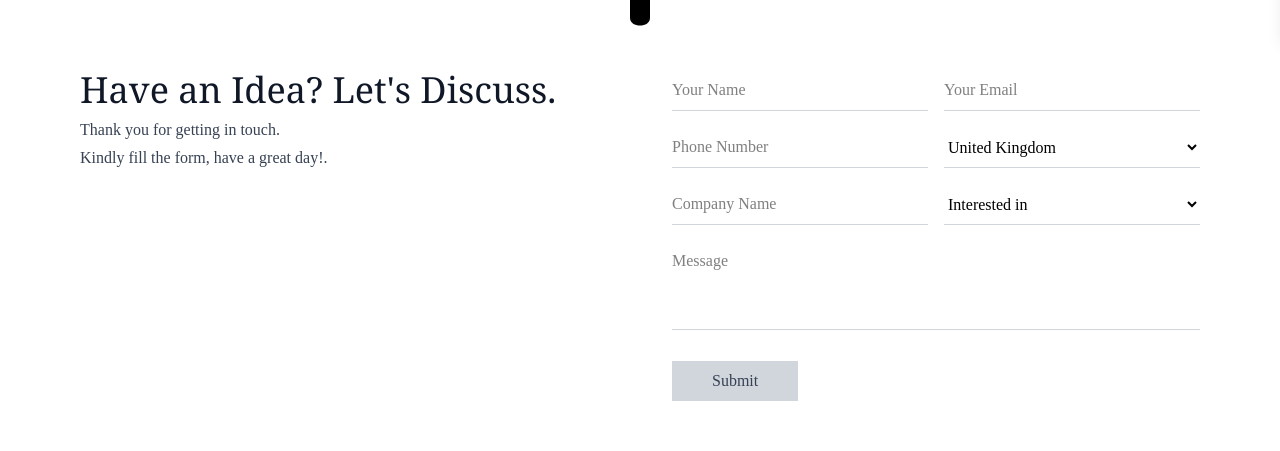
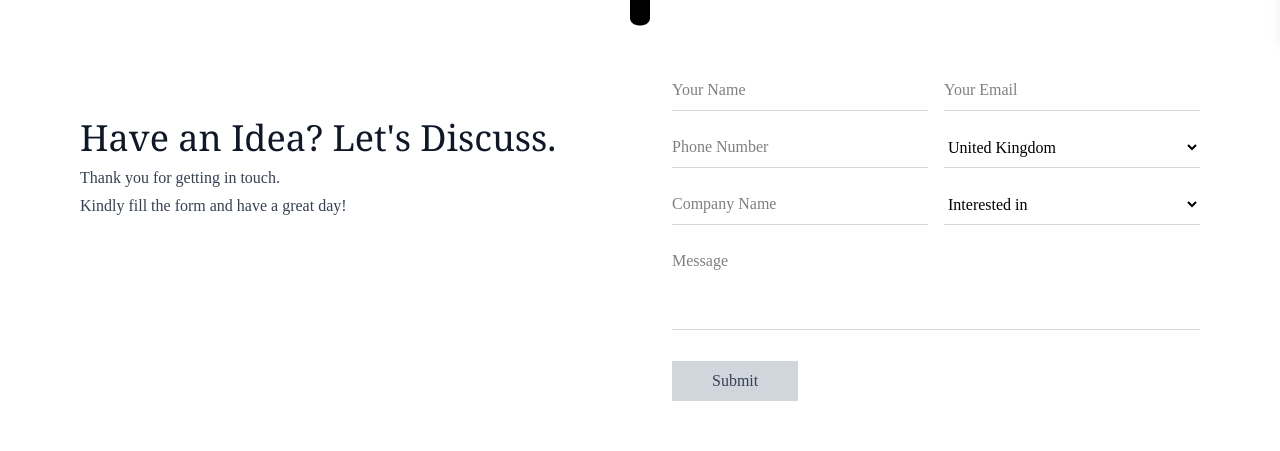
Before and after one commit to RDRishabh/curtains-and-more-re, a React (Vite) app: page /contact in a window 1280 px wide. Shown: the part 762-1213 px from the top of the page. Built offline with nearby package versions, Linux system fonts and the light colour scheme; a web font is replaced by a local one.

Commit message:
updating

```diff
--- a/src/components/ContactForm.jsx
+++ b/src/components/ContactForm.jsx
@@ -76,11 +76,11 @@ export default function ContactForm({ id }) {
       </div>
 
       <div className="flex flex-col md:flex-row gap-8 md:gap-16 mt-12">
-        <div className="w-full md:w-1/2">
+        <div className="w-full md:w-1/2 md:mt-12">
           <h2 className="text-4xl font-serif mb-2 text-gray-900">Have an Idea? Let's Discuss.</h2>
           {/* <h3 className="text-4xl font-serif mb-6 text-gray-900">Let's Discuss.</h3> */}
           <p className="text-gray-700 mb-1">Thank you for getting in touch.</p>
-          <p className="text-gray-700 mb-1">Kindly fill the form, have a great day!.</p>
+          <p className="text-gray-700 mb-1">Kindly fill the form and have a great day!</p>
         </div>
 
         <div className="w-full md:w-1/2">
```
